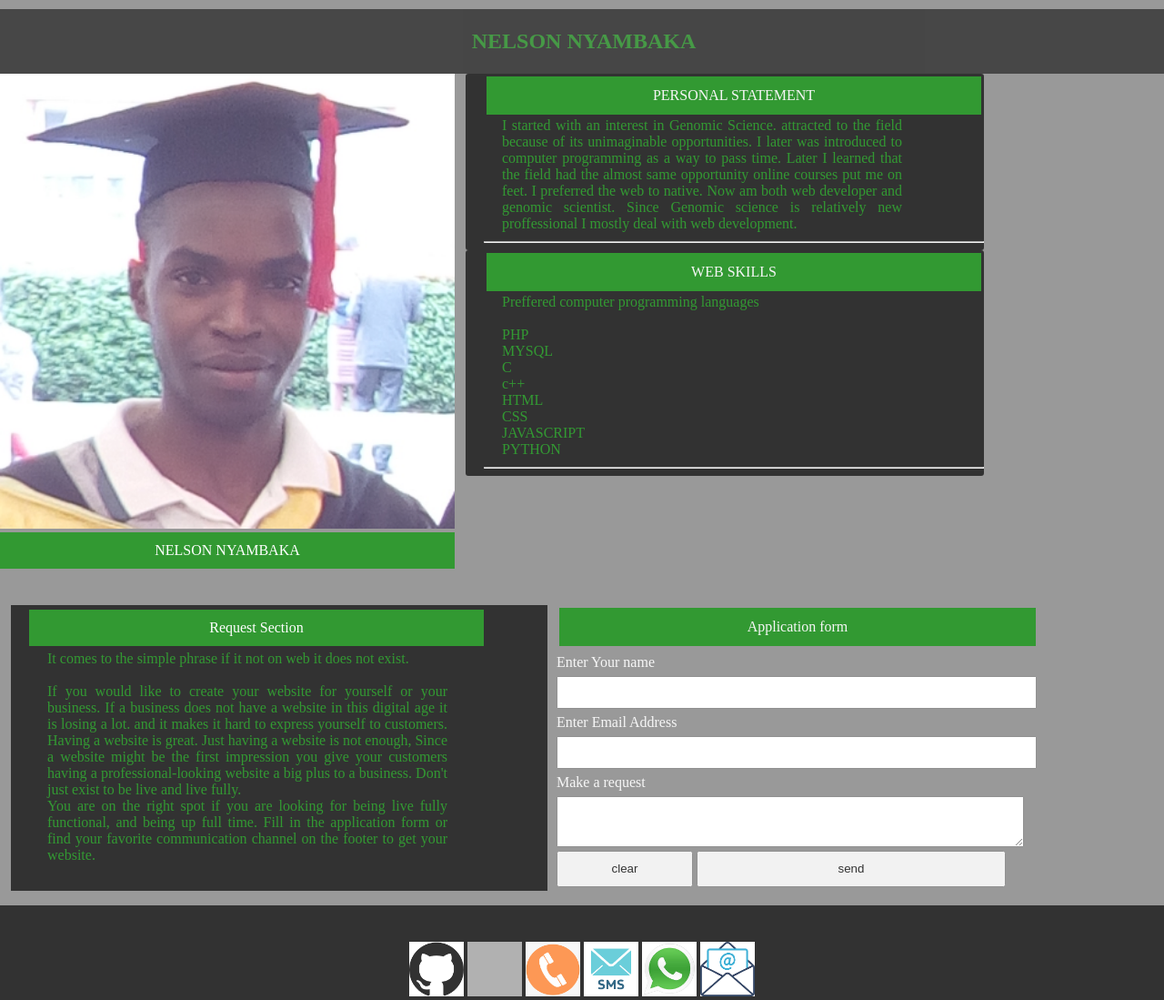
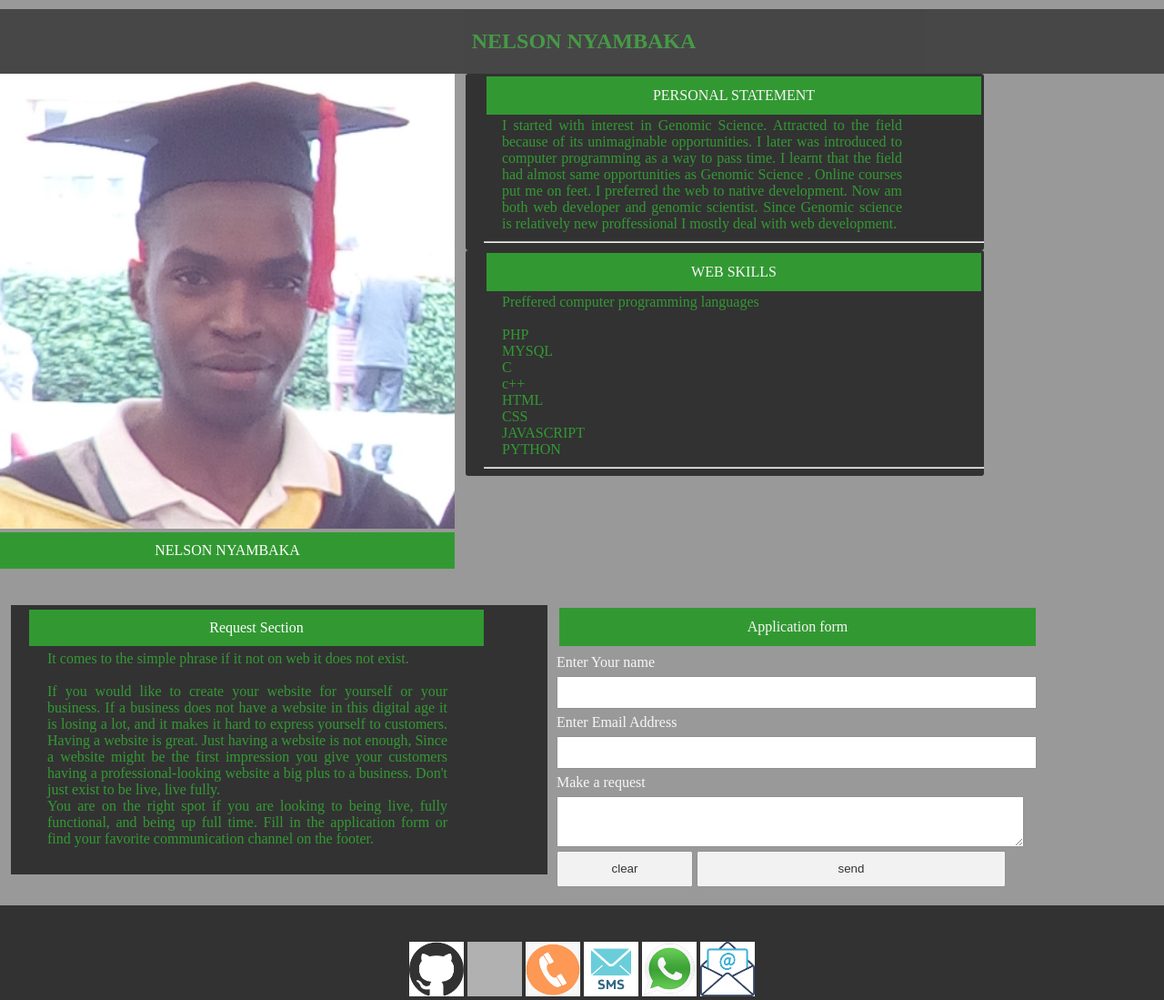
Before and after one commit to nyambaka/self, a PHP site: page /self/view/phone_home.php in a window 1280 px wide. Shown: the whole page at 91% size. Run offline with PHP 8.4, Linux system fonts and the light colour scheme; grey boxes are pictures that could not be loaded.

Commit message:
second grammer checking

```diff
--- a/view/phone_home.php
+++ b/view/phone_home.php
@@ -28,7 +28,7 @@ global $location
                         PERSONAL STATEMENT
                     </div>
                     <div class="details">
-                        I started with an interest in Genomic Science. attracted to the field because of its unimaginable opportunities. I later was introduced to computer programming as a way to pass time. Later I learned that the field had the almost same opportunity online courses put me on feet. I preferred the web to native. Now am both web developer and genomic scientist. Since Genomic science is relatively new proffessional I mostly deal with web development.
+                        I started with interest in Genomic Science. Attracted to the field because of its unimaginable opportunities. I later was introduced to computer programming as a way to pass time. I learnt that the field had almost same opportunities as Genomic Science . Online courses put me on feet. I preferred the web to native development. Now am both web developer and genomic scientist. Since Genomic science is relatively new proffessional I mostly deal with web development.
                     </div>
                     <hr>
                 </div>
@@ -62,10 +62,10 @@ global $location
                         It comes to the simple phrase if it not on web it does not exist.
                         <br>
                         <br>
-                        If you would like to create your website for yourself or your business. If a business does not have a website in this digital age it is losing a lot. and it makes it hard to express yourself to customers.
-                        Having a website is great. Just having a website is not enough, Since a website might be the first impression you give your customers having a professional-looking website a big plus to a business. Don't just exist to be live and live fully.
+                        If you would like to create your website for yourself or your business. If a business does not have a website in this digital age it is losing a lot, and it makes it hard to express yourself to customers.
+                        Having a website is great. Just having a website is not enough, Since a website might be the first impression you give your customers having a professional-looking website a big plus to a business. Don't just exist to be live, live fully.
                         <br>
-                        You are on the right spot if you are looking for being live fully functional, and being up full time. Fill in the application form or find your favorite communication channel on the footer to get your website.
+                        You are on the right spot if you are looking to being live, fully functional, and being up full time. Fill in the application form or find your favorite communication channel on the footer.
                     </div>
                 </div>
 
```
Also changed, not shown: view/home.php (+4 -4 lines).
